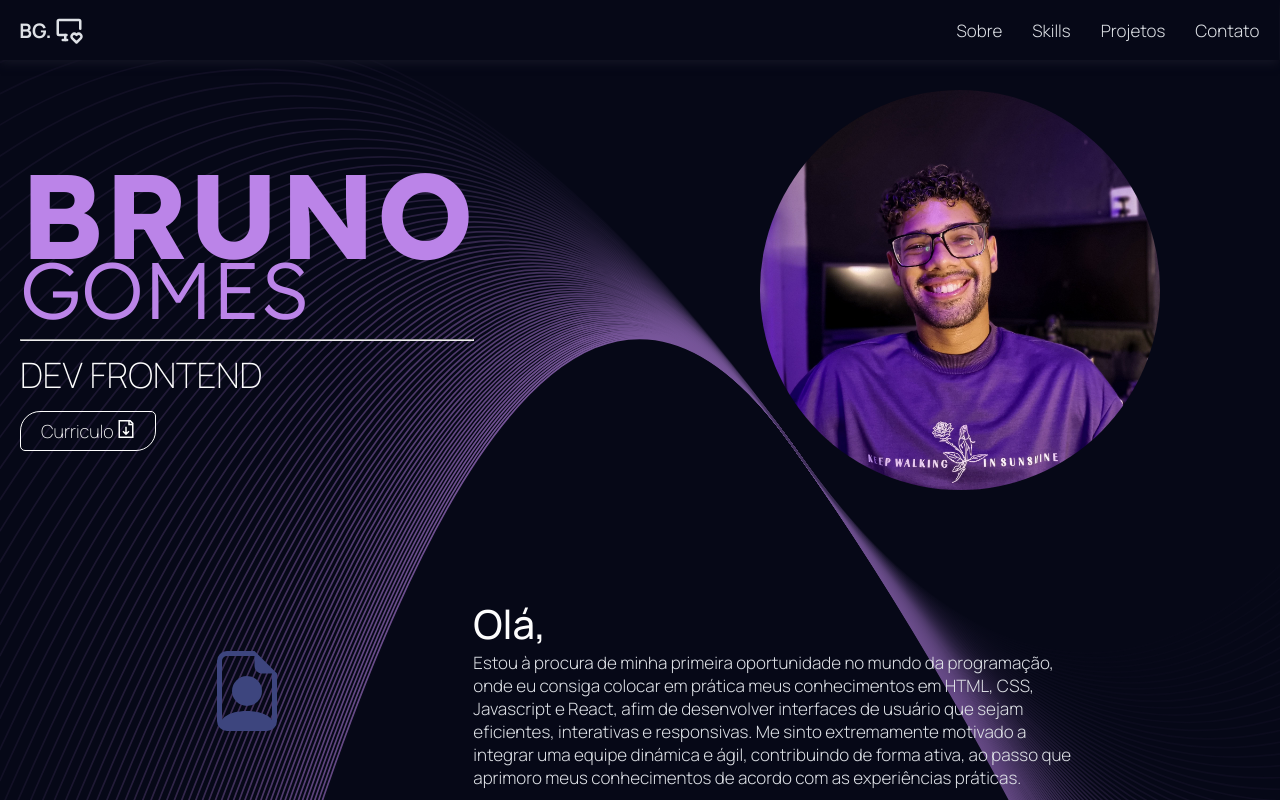
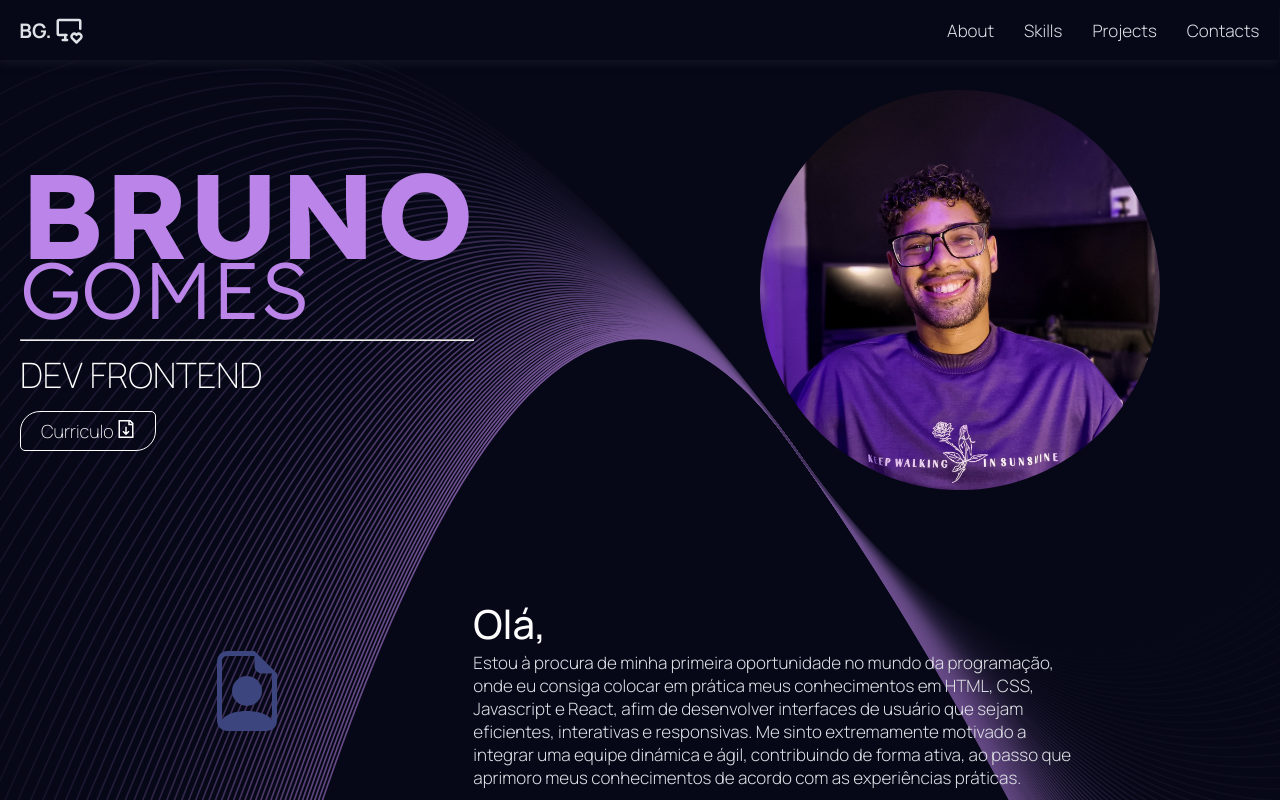
Before and after one commit to devbrunogomes/portfolio, a React (Create React App) app: page / in a window 1280 px wide. Shown: the top 800 px of the page. Built offline with nearby package versions, Linux system fonts and the light colour scheme.

Commit message:
hover on button in project card

```diff
--- a/src/components/Navbar/Navbar.jsx
+++ b/src/components/Navbar/Navbar.jsx
@@ -13,16 +13,16 @@ export const Navbar = () => {
         </div>
         <ul>
           <li>
-            <a href="#about">Sobre</a>
+            <a href="#about">About</a>
           </li>
           <li>
             <a href="#skills">Skills</a>
           </li>
           <li>
-            <a href="#projects">Projetos</a>
+            <a href="#projects">Projects</a>
           </li>
           <li>
-            <a href="#contacts">Contato</a>
+            <a href="#contacts">Contacts</a>
           </li>
         </ul>
       </nav>
--- a/src/components/ProjectCard/styles.module.scss
+++ b/src/components/ProjectCard/styles.module.scss
@@ -122,11 +122,17 @@
             color: var(--inside-title-color);
             font-size: 1.3rem;
             font-weight: 200;
+            transition: 0.2s ease-in-out;
 
             &:first-of-type {
               border: 0.1rem solid var(--inside-title-color);
               border-radius: 5px;
               padding: 0.7rem 2rem;
+
+              // &:hover{
+              //   background-color: var(--inside-title-color);
+              //   color: var(--content-font-color);
+              // }
             }
           }
         }
```
